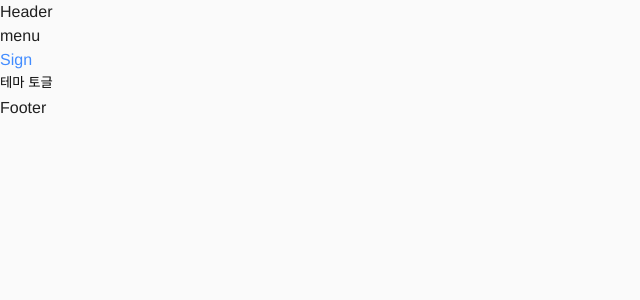
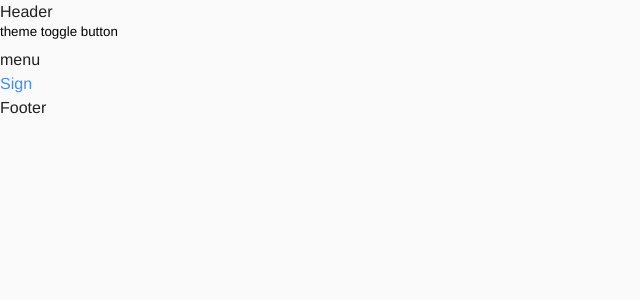
Before and after one commit to potionstory/todomap-front, a Next.js app: page / in a window 1280 px wide. Shown: the top 300 px of the page, without its empty margins (0-640 px from the left). Built offline with nearby package versions, Linux system fonts and the light colour scheme.

Commit message:
[FAET] recoil apply

```diff
--- a/src/Layout/Header/Header.tsx
+++ b/src/Layout/Header/Header.tsx
@@ -1,9 +1,21 @@
 import React from "react";
+import { useSetRecoilState } from "recoil";
+import { themeState } from "../../state/global";
+import { Theme } from "../../type/global";
 
-const Header = () => (
-  <>
-    <div>Header</div>
-  </>
-);
+const Header = () => {
+  const setTheme = useSetRecoilState<Theme>(themeState);
+  const toggleTheme = () => {
+    setTheme((theme) => (theme === "light" ? "dark" : "light"));
+  };
 
+  return (
+    <>
+      <div>Header</div>
+      <button type="button" onClick={toggleTheme}>
+        theme toggle button
+      </button>
+    </>
+  );
+};
 export default Header;
--- a/src/Layout/Layout.tsx
+++ b/src/Layout/Layout.tsx
@@ -1,13 +1,23 @@
 import React from "react";
+import { useRecoilValue } from "recoil";
+import { ThemeProvider } from "styled-components";
+import { themeState } from "../state/global";
+import GlobalStyle from "../styles/global";
+import { dark, light } from "../styles/theme";
 import Footer from "./Footer";
 import Header from "./Header";
 
-const Layout = ({ children }: React.HTMLAttributes<Element>) => (
-  <>
-    <Header />
-    <main>{children}</main>
-    <Footer />
-  </>
-);
+const Layout = ({ children }: React.HTMLAttributes<Element>) => {
+  const theme = useRecoilValue(themeState);
+
+  return (
+    <ThemeProvider theme={theme === "light" ? light : dark}>
+      <GlobalStyle />
+      <Header />
+      <main>{children}</main>
+      <Footer />
+    </ThemeProvider>
+  );
+};
 
 export default Layout;
--- /dev/null
+++ b/src/pages/DebugObserver.tsx
@@ -0,0 +1,17 @@
+import { useEffect } from "react";
+import { useRecoilSnapshot } from "recoil";
+
+// DebugObserver Component
+const DebugObserver = (): JSX.Element | null => {
+  const snapshot = useRecoilSnapshot();
+  useEffect(() => {
+    console.debug("The following atoms were modified:");
+    for (const node of snapshot.getNodes_UNSTABLE({ isModified: true })) {
+      console.debug(node.key, snapshot.getLoadable(node));
+    }
+  }, [snapshot]);
+
+  return null;
+};
+
+export default DebugObserver;
--- a/src/pages/_app.tsx
+++ b/src/pages/_app.tsx
@@ -1,28 +1,16 @@
 import { AppProps } from "next/app";
-import React, { useState } from "react";
-import { ThemeProvider } from "styled-components";
+import React from "react";
+import { RecoilRoot } from "recoil";
 import Layout from "../Layout";
-import GlobalStyle from "../styles/global";
-import { dark, light } from "../styles/theme";
+import DebugObserver from "./DebugObserver";
 
-const App = ({ Component, pageProps }: AppProps) => {
-  const [themeMode, setThemeMode] = useState("light");
-  const theme = themeMode === "light" ? light : dark;
-
-  const toggleTheme = () => {
-    setThemeMode(themeMode === "light" ? "dark" : "light");
-  };
-  return (
-    <ThemeProvider theme={theme}>
-      <GlobalStyle />
-      <Layout>
-        <Component {...pageProps} />
-        <button type="button" onClick={toggleTheme}>
-          테마 토글
-        </button>
-      </Layout>
-    </ThemeProvider>
-  );
-};
+const App = ({ Component, pageProps }: AppProps) => (
+  <RecoilRoot>
+    <DebugObserver />
+    <Layout>
+      <Component {...pageProps} />
+    </Layout>
+  </RecoilRoot>
+);
 
 export default App;
--- /dev/null
+++ b/src/state/global.ts
@@ -0,0 +1,7 @@
+import { atom } from "recoil";
+import { Theme } from "../type/global";
+
+export const themeState = atom<Theme>({
+  key: "themeState",
+  default: "light",
+});
```
